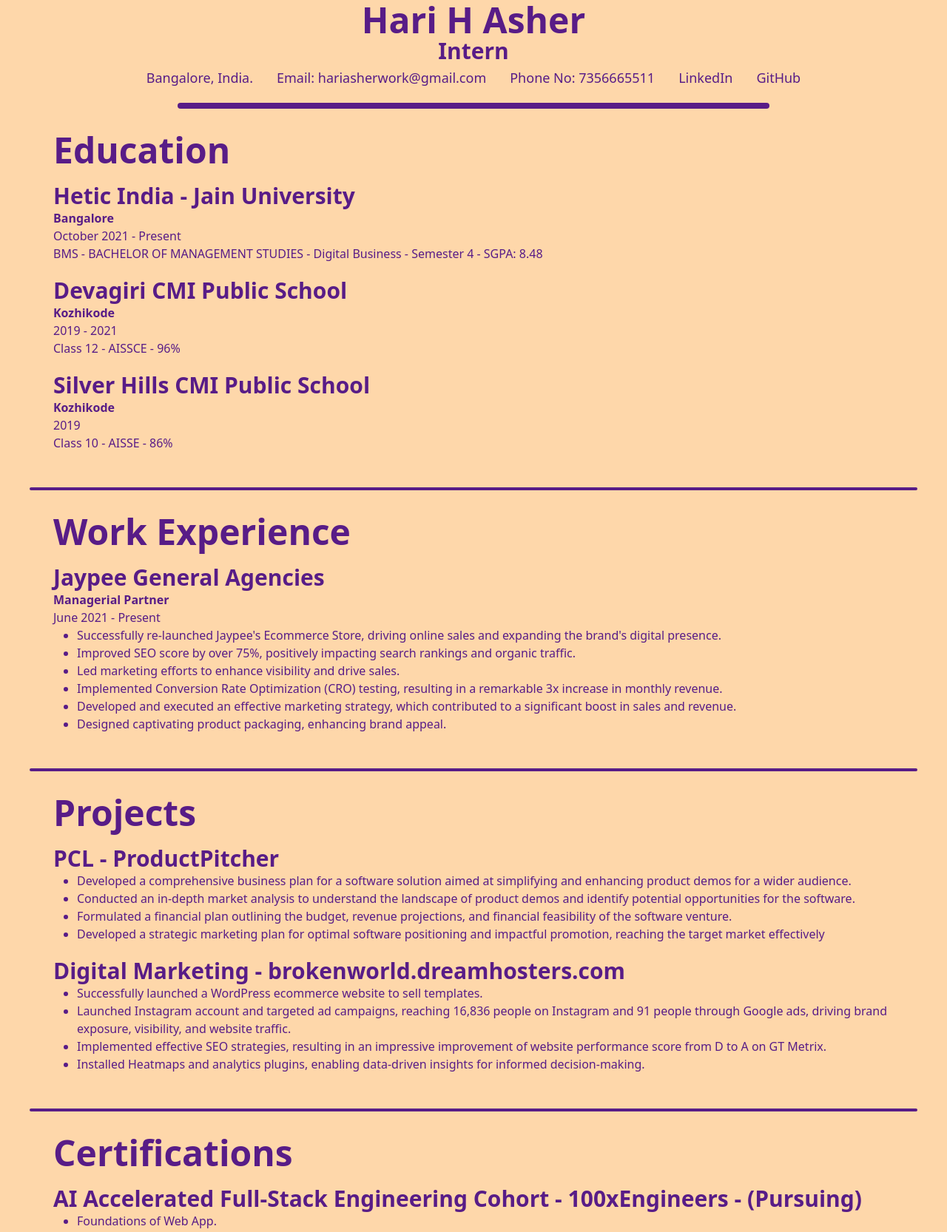
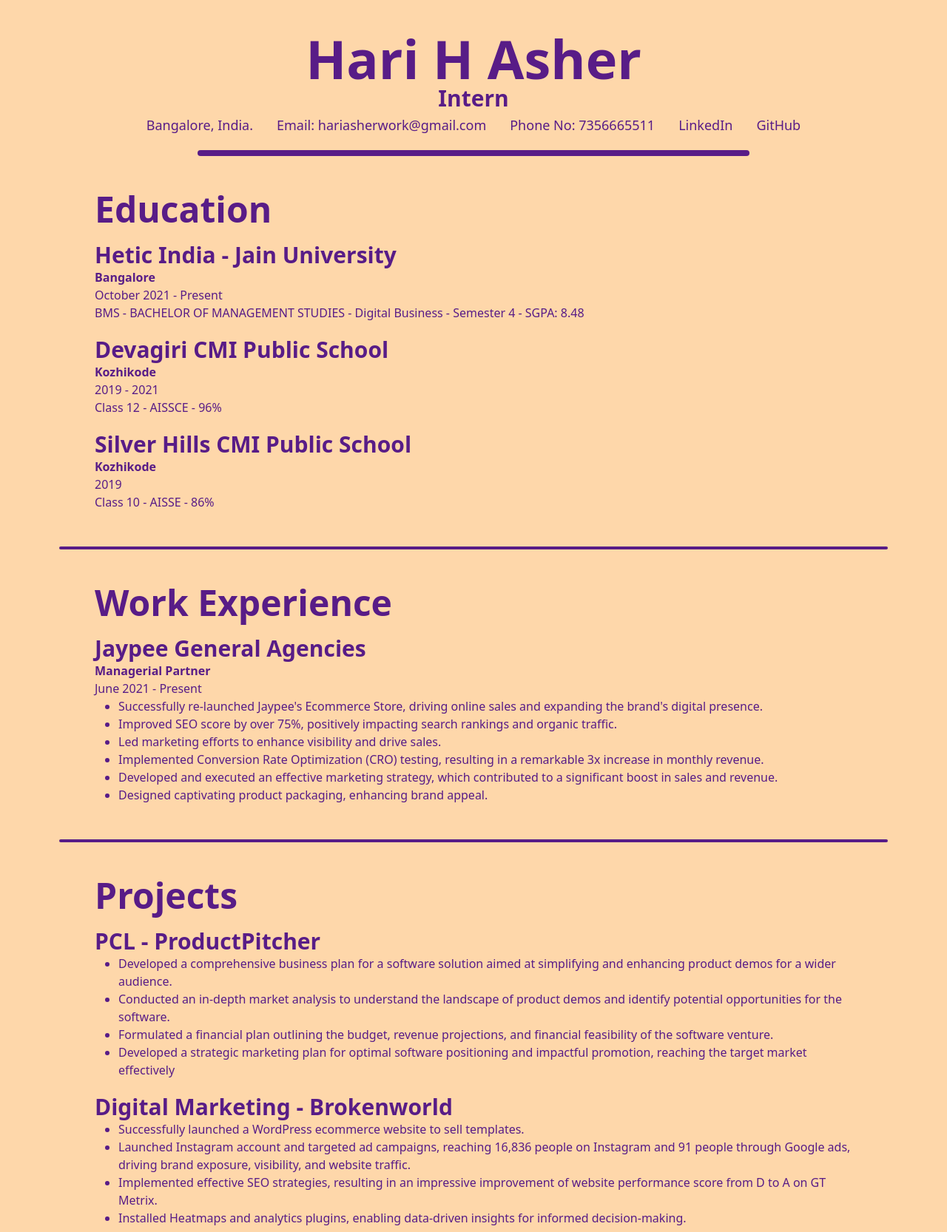
Before and after one commit to HariAsher/responsive-tailwind-resume, a plain HTML site: page src/index.html in a window 1280 px wide. Shown: the part 37-1703 px from the top of the page at 74% size. Drawn offline with Linux system fonts and the light colour scheme.

Commit message:
Bug fixes, responsive fix

```diff
--- a/src/index.html
+++ b/src/index.html
@@ -8,32 +8,32 @@
     <title>Hari H Asher</title>
 </head>
 
-<body class="bg-orange-200	text-purple-900 m-10">
+<body class="bg-orange-200	text-purple-900 m-10 md:m-20 md:p20">
     <header>
 
-        <h1 class="text-center text-5xl font-black">
+        <h1 class="text-center text-4xl md:text-7xl font-black ">
             Hari H Asher
         </h1>
 
-        <h2 class="text-3xl text-center font-bold	">
+        <h2 class="text-2xl md:text-3xl text-center font-bold	">
             Intern
         </h2>
         <nav class="text-center text-lg flex flex-row flex-wrap justify-center">
-            <div id="city" class="flex items-center justify-center p-1 hover:bg-purple-300 px-4 rounded-lg">
+            <div id="city" class="flex items-center justify-center p-1 px-4">
                 <p class="">
                     Bangalore, India. </p>
             </div>
-            <div id="email" class="flex items-center justify-center p-1 hover:bg-purple-300 px-4 rounded-lg"><a
-                    href="mailto:hariasherwork@gmail.com" target="_blank">Email: hariasherwork@gmail.com</a></div>
-            <div id="phone_number" class="flex items-center justify-center p-1 hover:bg-purple-300 px-4 rounded-lg">
+            <div id="email" class="flex items-center justify-center p-1 px-4"><a href="mailto:hariasherwork@gmail.com"
+                    target="_blank">Email: hariasherwork@gmail.com</a></div>
+            <div id="phone_number" class="flex items-center justify-center p-1 px-4 ">
                 <a href="tel:+917356665511" target="_blank">Phone No: 7356665511</a>
             </div>
-            <div id="linkedin" class="flex items-center justify-center p-1 hover:bg-purple-300 px-4 rounded-lg"><a
-                    href="https://www.linkedin.com/in/harihasher/" target="_blank"
-                    rel="noopener noreferrer">LinkedIn</a>
+            <div id="linkedin" class="flex items-center justify-center p-1 px-4"><a
+                    href=" https://www.linkedin.com/in/harihasher/" target="_blank" rel="noopener noreferrer">
+                    LinkedIn</a>
             </div>
-            <div id="github" class="flex items-center justify-center p-1 hover:bg-purple-300 px-4 rounded-lg"><a
-                    href="https://github.com/HariAsher" target="_blank" rel="noopener noreferrer">GitHub</a></div>
+            <div id="github" class="flex items-center justify-center p-1 px-4"><a href="https://github.com/HariAsher"
+                    target="_blank" rel="noopener noreferrer">GitHub</a></div>
         </nav>
 
         <div class="w-2/3 mt-4 p-1 rounded-full flex justify-center items-center mx-auto bg-purple-900" />
@@ -43,9 +43,9 @@
     <main class="text-purple-900 flex-row flex-wrap">
 
         <div>
-            <section id="education" class="sm:p-4 md:p-8 basis-1/4 md:basis-1/3">
-                <h2 class="text-5xl text-left font-bold ">Education</h2>
-                <h3 class="text-3xl text-left font-bold pt-5">Hetic India - Jain University</h3>
+            <section id="education" class="sm:p-4 md:p-8 basis-1/4 md:basis-1/3 m-4">
+                <h2 class="text-3xl md:text-5xl text-left font-bold ">Education</h2>
+                <h3 class="text-2xl md:text-3xl text-left font-bold pt-5">Hetic India - Jain University</h3>
                 <p><b>Bangalore</b></p>
                 <p>October 2021 - Present
                 </p>
@@ -54,14 +54,14 @@
                     STUDIES - Digital Business - Semester 4 -
                     SGPA: 8.48
                 </p>
-                <h3 class="text-3xl text-left font-bold pt-5">Devagiri CMI Public School
+                <h3 class="text-2xl md:text-3xl text-left font-bold pt-5">Devagiri CMI Public School
                 </h3>
                 <p><b>Kozhikode</b></p>
                 <p>2019 - 2021
                 </p>
                 <p>Class 12 - AISSCE - 96%
                 </p>
-                <h3 class="text-3xl text-left font-bold pt-5">Silver Hills CMI Public School
+                <h3 class="text-2xl md:text-3xl text-left font-bold pt-5">Silver Hills CMI Public School
                 </h3>
                 <p><b>Kozhikode</b></p>
                 <p>2019</p>
@@ -71,9 +71,9 @@
             <div class="
             mt-4 pt-1 rounded-full flex justify-center items-center mx-auto bg-purple-900" />
         </div>
-        <section id="work_experience" class="sm:p-4 md:p-8 basis-1/4 md:basis-1/3">
-            <h2 class="text-5xl text-left font-bold">Work Experience</h2>
-            <h3 class="text-3xl text-left font-bold pt-5">Jaypee General Agencies</h3>
+        <section id="work_experience" class="sm:p-4 md:p-8 basis-1/4 md:basis-1/3 m-4">
+            <h2 class="text-3xl md:text-5xl text-left font-bold">Work Experience</h2>
+            <h3 class="text-2xl md:text-3xl text-left font-bold pt-5">Jaypee General Agencies</h3>
             <p><b>Managerial Partner</b></p>
             <p>June 2021 - Present</p>
             <ul class="list-disc pl-8">
@@ -97,10 +97,10 @@
         mt-4 pt-1 rounded-full flex justify-center items-center mx-auto bg-purple-900" />
         </div>
         </div>
-        <section id="projects" class="sm:p-4 md:p-8 basis-1/4 md:basis-1/3">
-            <h2 class="text-5xl text-left font-bold">Projects</h2>
+        <section id="projects" class="sm:p-4 md:p-8 basis-1/4 md:basis-1/3 m-4">
+            <h2 class="text-3xl md:text-5xl text-left font-bold">Projects</h2>
             <section id="pcl">
-                <h3 class="text-3xl text-left font-bold pt-5">PCL - ProductPitcher</h3>
+                <h3 class="text-2xl md:text-3xl text-left font-bold pt-5">PCL - ProductPitcher</h3>
                 <ul class="list-disc pl-8">
                     <li>Developed a comprehensive business plan for a software solution aimed at
                         simplifying and enhancing product demos for a wider audience.</li>
@@ -114,7 +114,8 @@
                 </ul>
             </section>
             <section id="brokenworld">
-                <h3 class="text-3xl text-left font-bold pt-5">Digital Marketing - brokenworld.dreamhosters.com</h3>
+                <h3 class="text-2xl md:text-3xl text-left font-bold pt-5">Digital Marketing -
+                    Brokenworld</h3>
             </section>
             <ul class="list-disc pl-8">
                 <li>Successfully launched a WordPress ecommerce website to sell templates.</li>
@@ -132,10 +133,10 @@
         mt-4 pt-1 rounded-full flex justify-center items-center mx-auto bg-purple-900" />
         </div>
         </div>
-        <section id="certifications" class="sm:p-4 md:p-8 basis-1/4 md:basis-1/3">
-            <h2 class="text-5xl text-left font-bold">Certifications</h2>
+        <section id="certifications" class="sm:p-4 md:p-8 basis-1/4 md:basis-1/3 m-4">
+            <h2 class="text-3xl md:text-5xl  text-left font-bold">Certifications</h2>
             <section id="100x">
-                <h3 class="text-3xl text-left font-bold pt-5">AI Accelerated Full-Stack Engineering Cohort -
+                <h3 class="text-2xl md:text-3xl text-left font-bold pt-5">AI Accelerated Full-Stack Engineering Cohort -
                     100xEngineers - (Pursuing)</h3>
                 <ul class="list-disc pl-8">
                     <li>Foundations of Web App.
@@ -147,7 +148,8 @@
                 </ul>
             </section>
             <section id="google_ads" class="">
-                <h3 class="text-3xl text-left font-bold pt-5">Ultimate Google Ads Training 2021: Profit with Pay Per
+                <h3 class="text-2xl md:text-3xl text-left font-bold pt-5">Ultimate Google Ads Training 2021: Profit with
+                    Pay Per
                     Click - Udemy</h3>
                 <ul class="list-disc pl-8">
                     <li>Learned the fundamentals behind Google Ads account setup, Pay Per Click, Ad
@@ -164,7 +166,8 @@
                 </ul>
             </section>
             <section id="gdg">
-                <h3 class="text-3xl text-left font-bold pt-5">The Fundamentals of Digital Marketing - Google Digital
+                <h3 class="text-2xl md:text-3xl text-left font-bold pt-5">The Fundamentals of Digital Marketing - Google
+                    Digital
                     Garage</h3>
                 <ul class="list-disc pl-8">
                     <li>Mastered the basics of digital marketing.
@@ -185,7 +188,7 @@
                 </ul>
             </section>
             <section id="31_startup">
-                <h3 class="text-3xl text-left font-bold pt-5">31 Startup Business model: Best Course for
+                <h3 class="text-2xl md:text-3xl text-left font-bold pt-5">31 Startup Business model: Best Course for
                     Entrepreneurs - Udemy</h3>
                 <ul class="list-disc pl-8">
                     <li>Learned the foundations of 31 different types of business models.</li>
@@ -197,7 +200,8 @@
                 </ul>
             </section>
             <section id="figma">
-                <h3 class="text-3xl text-left font-bold pt-5">UX/UI Design Principles Compact (Theory + Figma
+                <h3 class="text-2xl md:text-3xl text-left font-bold pt-5">UX/UI Design Principles Compact (Theory +
+                    Figma
                     Exercise) - Udemy
                 </h3>
                 <ul class="list-disc pl-8">
@@ -207,7 +211,8 @@
                 </ul>
             </section>
             <section id="landing_page">
-                <h3 class="text-3xl text-left font-bold pt-5">Ultimate Landing Page Design And Copywriting Course
+                <h3 class="text-2xl md:text-3xl text-left font-bold pt-5">Ultimate Landing Page Design And Copywriting
+                    Course
                     For 2020 - Udemy
                 </h3>
                 <ul class="list-disc pl-8">
@@ -221,9 +226,9 @@
         </div>
         </div>
         <div id="bottom" class="flex-row">
-            <section id="languages" class="sm:p-4 md:p-8 basis-1/4 md:basis-1/3">
+            <section id="languages" class="sm:p-4 md:p-8 basis-1/4 md:basis-1/3 m-4">
 
-                <h2 class="text-5xl text-left font-bold">Languages</h2>
+                <h2 class="text-3xl md:text-5xl text-left font-bold">Languages</h2>
                 <ul class="list-disc pl-8">
                     <li>English</li>
                     <li>Hindi</li>
@@ -238,8 +243,8 @@
         mt-4 pt-1 rounded-full flex justify-center items-center mx-auto bg-purple-900" />
         </div>
         </div>
-        <section id="coursework" class="sm:p-4 md:p-8 basis-1/4 md:basis-1/3">
-            <h2 class="text-5xl text-left font-bold">Coursework</h2>
+        <section id="coursework" class="sm:p-4 md:p-8 basis-1/4 md:basis-1/3 m-4">
+            <h2 class="text-3xl md:text-5xl text-left font-bold">Coursework</h2>
             <ul class="list-disc pl-8">
                 <li>Management</li>
                 <li>Economics
@@ -280,8 +285,8 @@
         mt-4 pt-1 rounded-full flex justify-center items-center mx-auto bg-purple-900" />
         </div>
         </div>
-        <section id="hard_skills" class="sm:p-4 md:p-8">
-            <h2 class="text-5xl text-left font-bold">Hard Skills</h2>
+        <section id="hard_skills" class="sm:p-4 md:p-8 m-4">
+            <h2 class="text-3xl md:text-5xl text-left font-bold">Hard Skills</h2>
             <ul class="list-disc pl-8">
                 <li>ChatGPT Prompt Engineering</li>
                 <li>Midjourney, Stable Diffusion and
@@ -311,8 +316,8 @@
         mt-4 pt-1 rounded-full flex justify-center items-center mx-auto bg-purple-900" />
         </div>
         </div>
-        <section id="soft_skills" class="sm:p-4 md:p-8">
-            <h2 class="text-5xl text-left font-bold">Soft Skills</h2>
+        <section id="soft_skills" class="sm:p-4 md:p-8 m-4">
+            <h2 class="text-3xl md:text-5xl text-left font-bold">Soft Skills</h2>
             <ul class="list-disc pl-8">
                 <li>Adaptability</li>
                 <li>Business Plan Development
@@ -337,7 +342,7 @@
         </section>
         </div>
         <div class="
-        mt-4 pt-1 rounded-full flex justify-center items-center mx-auto bg-purple-900" />
+        mt-4 pt-1 rounded-full flex justify-center items-center mx-auto bg-purple-900 m-4" />
         </div>
         </div>
         <footer class="sm:p-4 md:p-8">
```
Also changed, not shown: dist/output.css.
